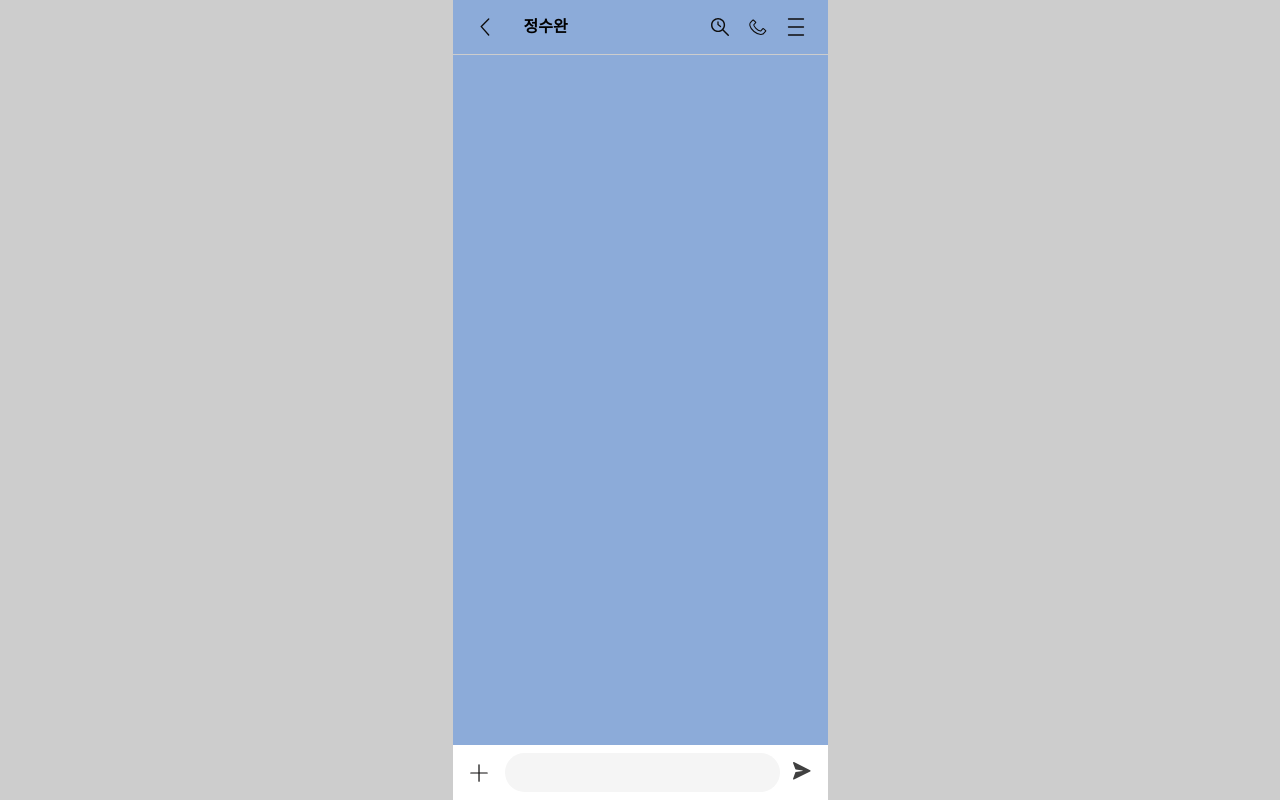
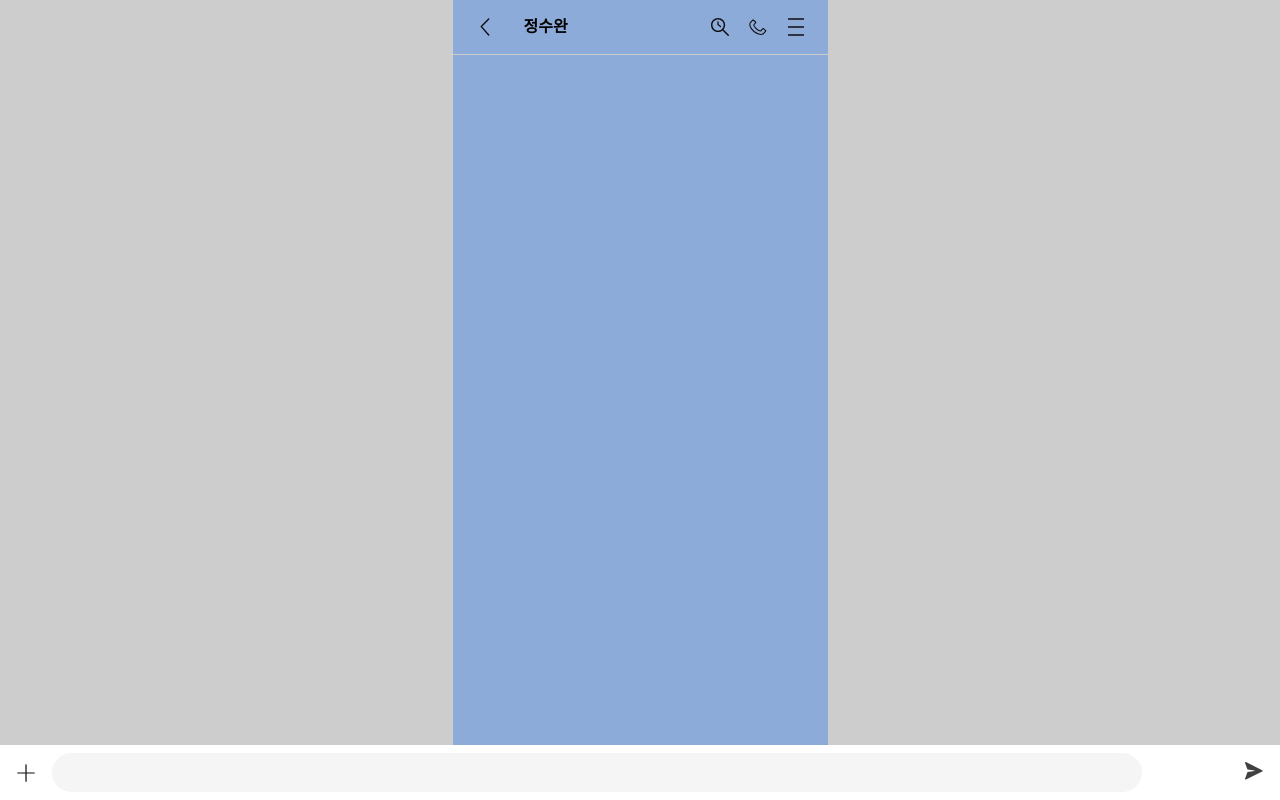
Before and after one commit to CEOS-Developers/react-messenger-19th, a React (Create React App) app: page / in a window 1280 px wide. Built offline with nearby package versions, Linux system fonts and the light colour scheme.

Commit message:
fix: 키보드 고정

```diff
--- a/src/components/units/ChatRoom/ChatRoom.styles.ts
+++ b/src/components/units/ChatRoom/ChatRoom.styles.ts
@@ -54,6 +54,12 @@ export const InputContainer = styled.div`
 	height: 55px;
 	background-color: white;
 	gap: 17px;
+
+	position: fixed; /* 화면 하단에 고정 */
+	bottom: 0;
+	left: 0;
+	width: 100%; /* 화면 너비에 맞춤 */
+	z-index: 1000; /* 다른 요소들 위에 위치하도록 설정 */
 `;
 
 export const ChatForm = styled.form`
```
